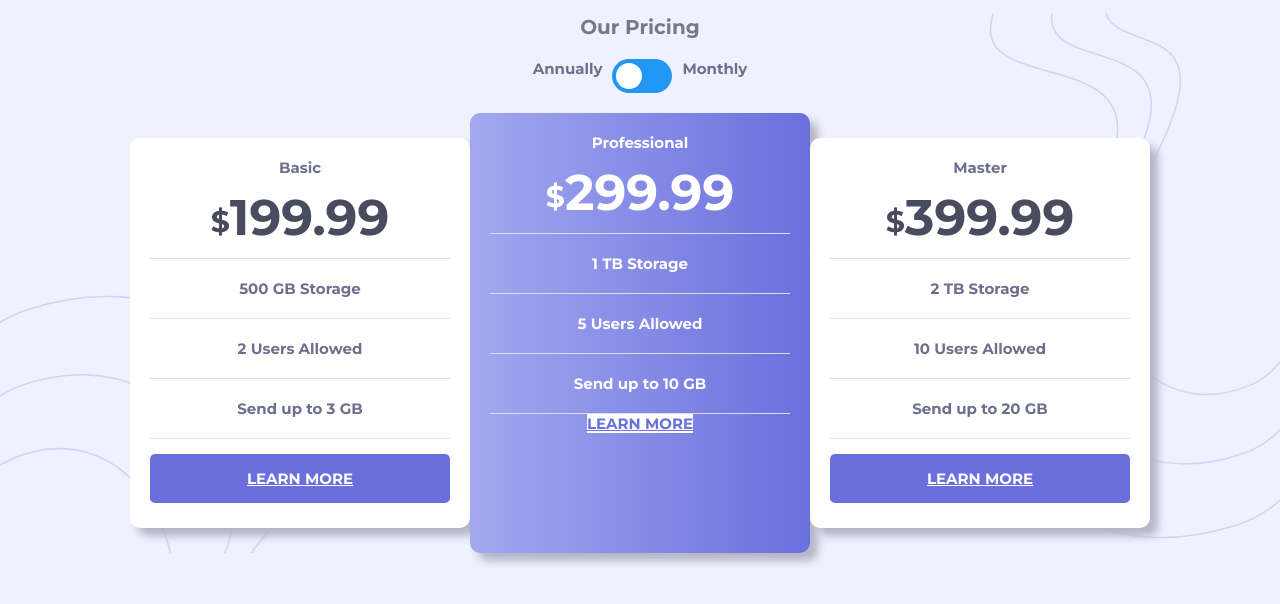
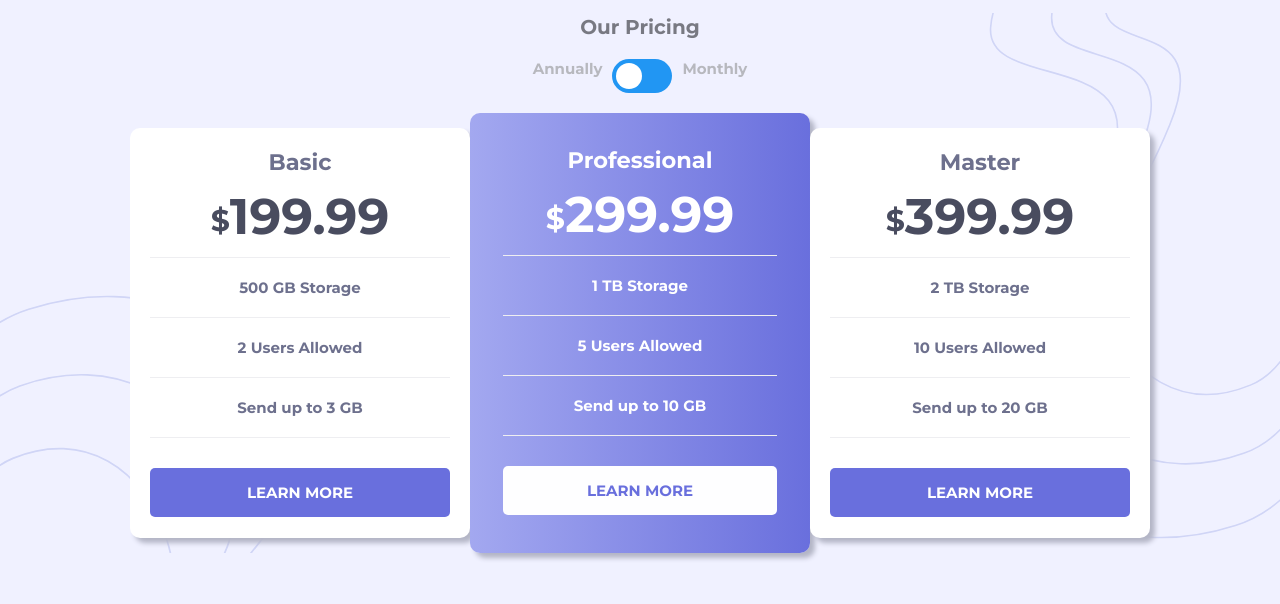
Before and after one commit to alok-mountblue/Pricing-html-css, a plain HTML site: page index.html in a window 1280 px wide. Drawn offline with Linux system fonts and the light colour scheme.

Commit message:
update style.css

```diff
--- a/style.css
+++ b/style.css
@@ -1,13 +1,12 @@
 * {
-  text-align: center;
-  font-size: 15px;
-  font-weight: 700;
   margin: 0;
   padding: 0;
   list-style: none;
 }
 
 body {
+  font-size: 15px;
+  font-weight: 700;
   text-align: center;
   font-family: 'Montserrat', sans-serif;
   background-image: url('./images/bg-top.svg'), url('./images/bg-bottom.svg');
@@ -29,7 +28,7 @@ body {
   margin: 15px;
   padding: 5px;
   font-size: 15px;
-  color: hsl(233, 13%, 49%);
+  color: hsl(231, 5%, 73%);
   display: flex;
   justify-content: center;
   gap: 10px;
@@ -108,11 +107,15 @@ input:checked + .slider:before {
 .plan-available .plans,
 .plan-available .professional {
   width: 300px;
-  height: 350px;
+  height: 370px;
   border-radius: 10px;
-  box-shadow: 8px 8px 8px hsl(234, 14%, 74%);
+  box-shadow: 5px 5px 5px hsl(234, 14%, 74%);
   text-align: center;
   padding: 20px;
+}
+
+.plan-available .professional .content {
+  padding: 13px;
 }
 .plan-available .plans {
   background-color: white;
@@ -120,7 +123,7 @@ input:checked + .slider:before {
 }
 
 .plan-available .professional {
-  background: linear-gradient(to right, hsl(236, 72%, 79%), hsl(237, 63%, 64%));
+  background: linear-gradient(to left, hsl(237, 63%, 64%), hsl(236, 72%, 79%));
   color: white;
   height: 400px;
 }
@@ -129,7 +132,7 @@ input:checked + .slider:before {
 .plan-available .professional .price {
   font-size: 50px;
   padding: 10px;
-  border-bottom: 1px solid hsl(231, 13%, 89%);
+  border-bottom: 1px solid #eeeef1;
 }
 
 .plan-available .plans .price {
@@ -149,36 +152,28 @@ input:checked + .slider:before {
 .plan-available .plans .list .item,
 .plan-available .professional .list .item {
   padding: 20px;
-  border-bottom: 1px solid #dddde6;
+  border-bottom: 1px solid #eeeef1;
+}
+
+.plan-available .plans .button,
+.plan-available .professional .button {
+  margin-top: 30px;
 }
 
 .plan-available .plans .btn,
-.plan-available .professional .btn {
+.plan-available .professional .btn-blue {
   display: block;
   background: hsl(237, 63%, 64%);
   padding: 15px;
   margin-top: 15px;
+  text-decoration: none;
   color: white;
   border-radius: 5px;
 }
 
-.plan-available .plans .btn:hover {
-  background: rgb(232, 234, 236);
-  color: hsl(237, 63%, 64%);
-  border: 1px solid hsl(233, 13%, 49%);
-}
-
-.plan-available .plans .btn-blue,
 .plan-available .professional .btn-blue {
   background: rgb(254, 254, 255);
   color: hsl(237, 63%, 64%);
-}
-
-.plan-available .plans .btn-blue:hover,
-.plan-available .professional .btn-blue:hover {
-  background-color: hsl(237, 63%, 64%);
-  color: hsl(240, 78%, 98%);
-  border: 1px solid hsl(240, 78%, 98%);
 }
 
 @media screen and (max-width: 375px) {
```
